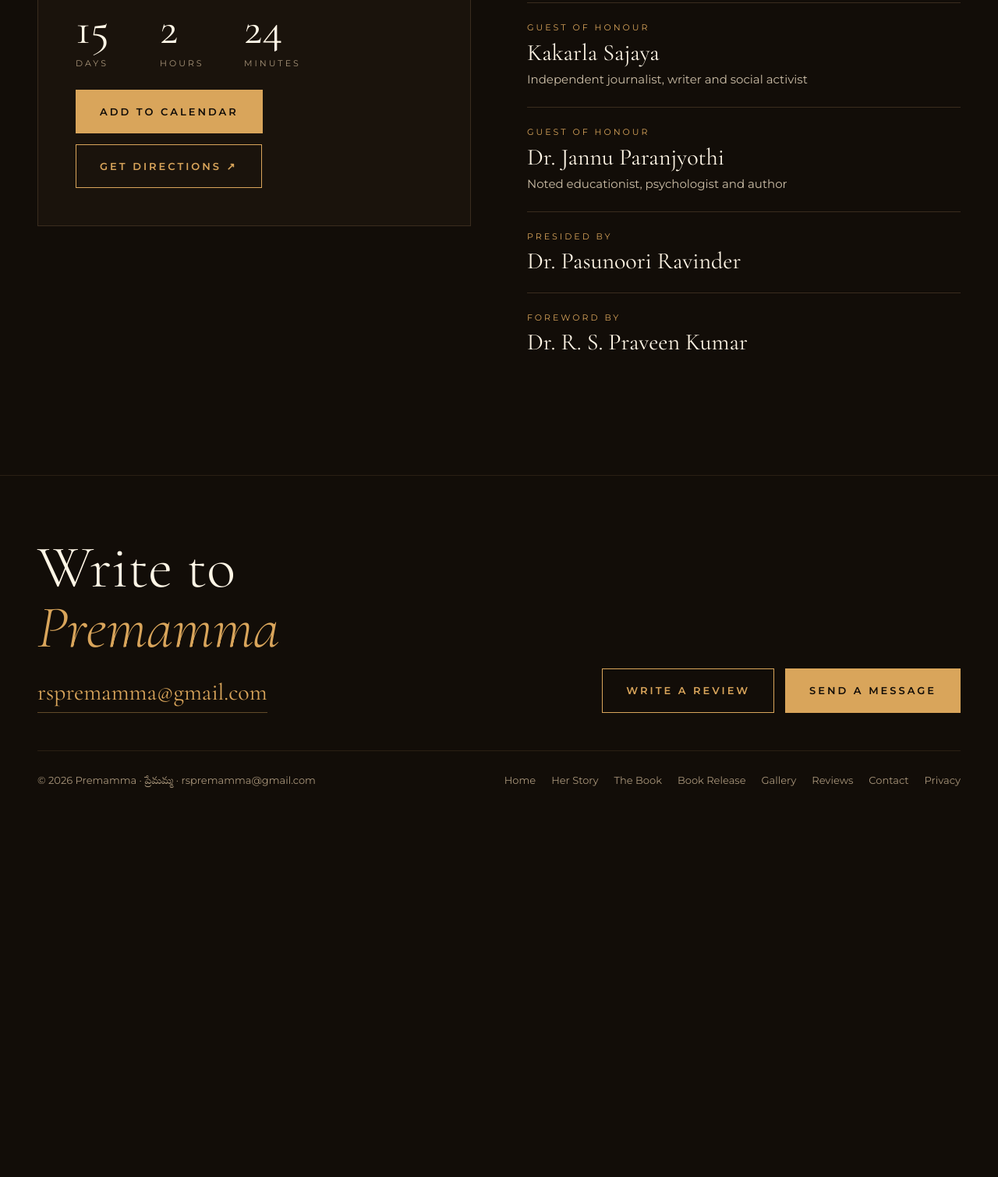
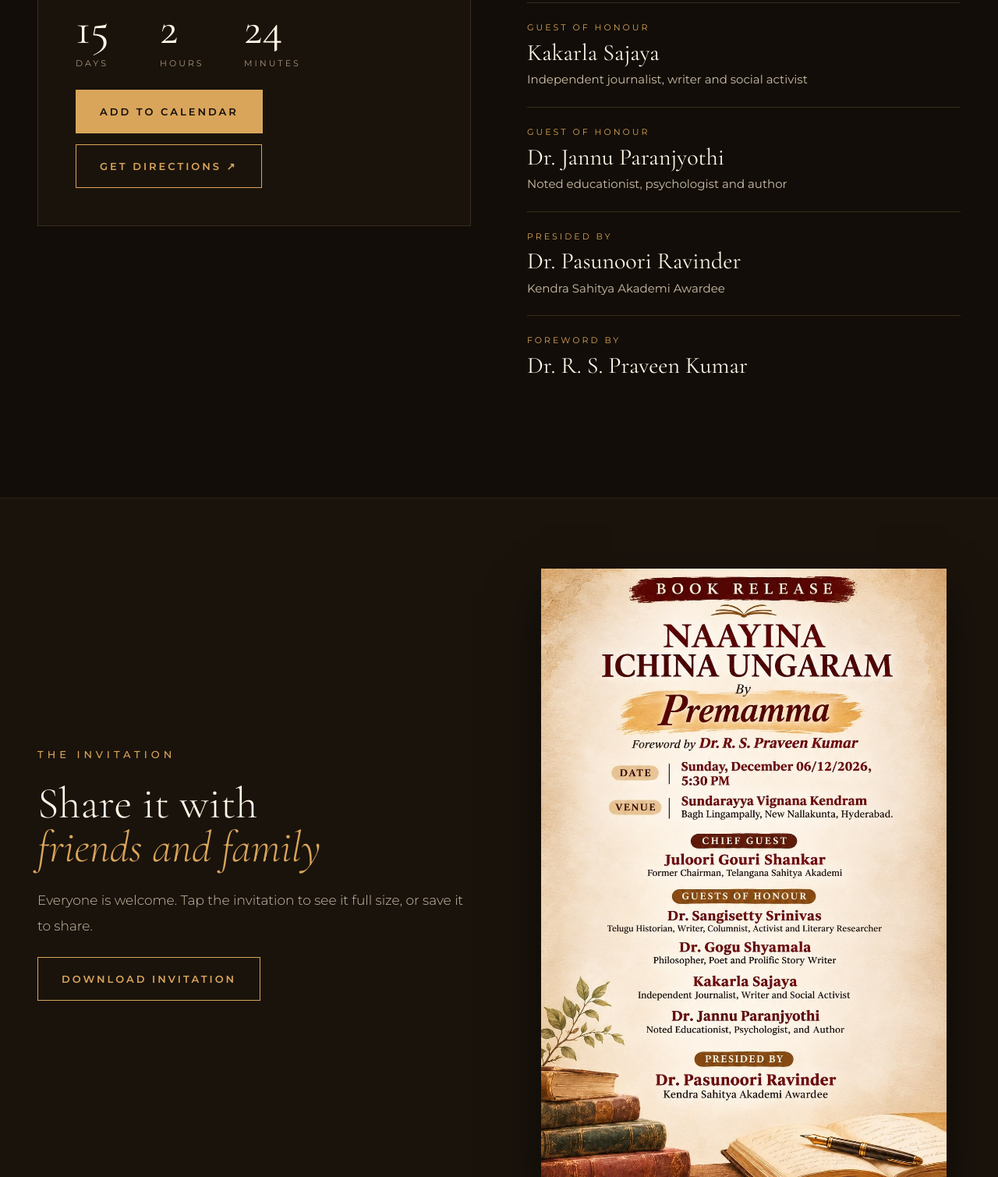
Before and after one commit to chakri0425/premamma-website, a website: page release.html in a window 1280 px wide. Shown: the part 1318-2827 px from the top of the page at 78% size. Before the commit the page ends 2372 px from the top, so only its background shows below. Drawn offline with nearby package versions, Linux system fonts and the light colour scheme.

Commit message:
Replace release invitation with the new Sundarayya Vignana Kendram version
Co-Authored-By: Claude Opus 5.5 <noreply@anthropic.com>
Claude-Session: https://claude.ai/code/session_01Mnady9up3QSgdqsG1k4viW

```diff
--- a/release.html
+++ b/release.html
@@ -75,14 +75,26 @@
     </div>
     <div class="stack" style="gap:0">
       <p class="eyebrow" style="margin-bottom:14px">Guests</p>
-      <div class="guest"><p class="role">Chief Guest</p><p class="name">Juluri Gouri Shankar</p><p class="desc">Former Chairman, Telangana Sahitya Akademi</p></div>
+      <div class="guest"><p class="role">Chief Guest</p><p class="name">Juloori Gouri Shankar</p><p class="desc">Former Chairman, Telangana Sahitya Akademi</p></div>
 <div class="guest"><p class="role">Guest of Honour</p><p class="name">Dr. Sangisetty Srinivas</p><p class="desc">Telugu historian, writer, columnist, activist and literary researcher</p></div>
 <div class="guest"><p class="role">Guest of Honour</p><p class="name">Dr. Gogu Shyamala</p><p class="desc">Philosopher, poet and prolific story writer</p></div>
 <div class="guest"><p class="role">Guest of Honour</p><p class="name">Kakarla Sajaya</p><p class="desc">Independent journalist, writer and social activist</p></div>
 <div class="guest"><p class="role">Guest of Honour</p><p class="name">Dr. Jannu Paranjyothi</p><p class="desc">Noted educationist, psychologist and author</p></div>
-<div class="guest"><p class="role">Presided by</p><p class="name">Dr. Pasunoori Ravinder</p></div>
+<div class="guest"><p class="role">Presided by</p><p class="name">Dr. Pasunoori Ravinder</p><p class="desc">Kendra Sahitya Akademi Awardee</p></div>
       <div class="guest"><p class="role">Foreword by</p><p class="name">Dr. R. S. Praveen Kumar</p></div>
     </div>
+  </div>
+</section>
+
+<section class="section-sm" style="background:var(--bg-2);border-top:1px solid var(--bg-3)">
+  <div class="wrap row">
+    <div class="stack">
+      <p class="eyebrow">The invitation</p>
+      <h2 class="display h-m">Share it with<br><em>friends and family</em></h2>
+      <p class="body">Everyone is welcome. Tap the invitation to see it full size, or save it to share.</p>
+      <div class="btn-row"><a class="btn btn-ghost" href="assets/img/invitation-new.jpg" download="Premamma-Book-Release-Invitation.jpg">Download invitation</a></div>
+    </div>
+    <div><a href="assets/img/invitation-new.jpg"><img src="assets/img/invitation-new.jpg" alt="Book release invitation: Naayina Ichina Ungaram by Premamma, foreword by Dr. R. S. Praveen Kumar. Sunday 6 December 2026 at 5:30 pm, Sundarayya Vignana Kendram, Bagh Lingampally, New Nallakunta, Hyderabad" loading="lazy" style="width:100%;max-width:520px;margin:0 auto;box-shadow:0 30px 60px rgba(0,0,0,.5)"></a></div>
   </div>
 </section>
 
```
Also changed, not shown: gallery.html (+1 -0 lines), index.html (+1 -1 lines), assets/img/invitation-new.jpg (added), assets/img/invitation.jpg (deleted), 1 other file.
